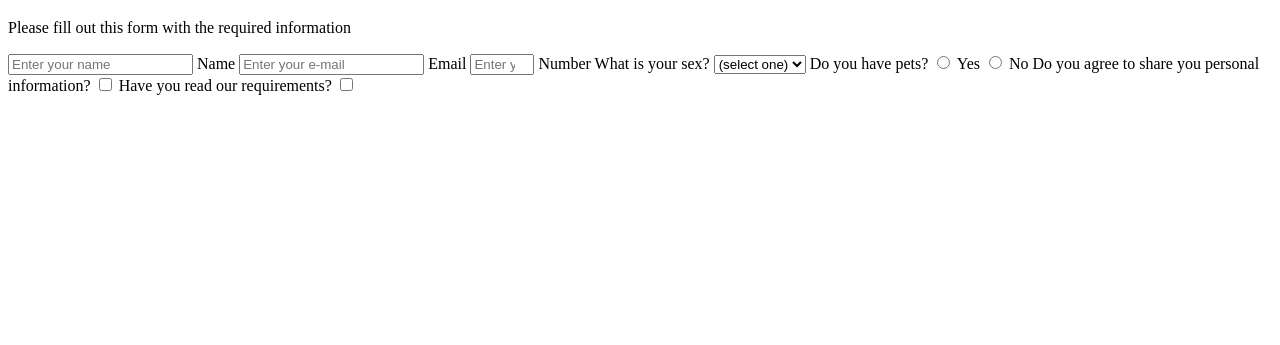
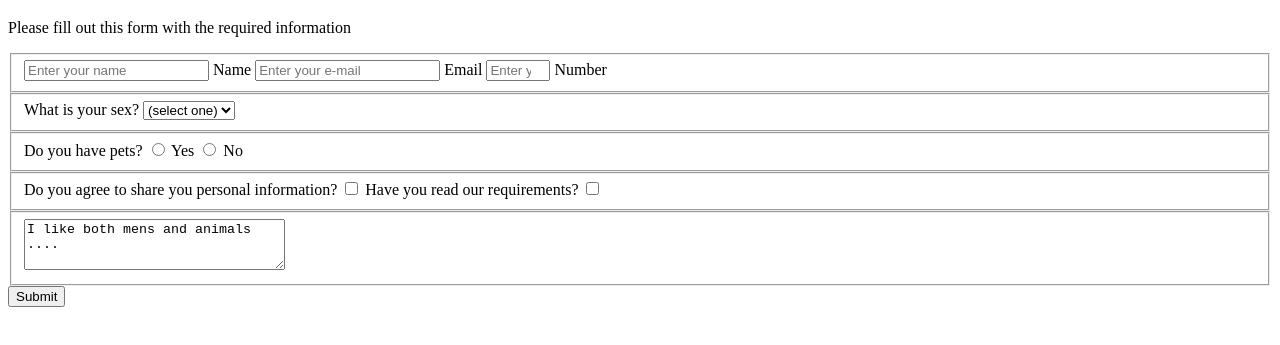
Before and after one commit to Dastinss/html-codewars-etc, a website: page sandbox-it-kamasutra/html/5-certificate-survey-form.html in a window 1280 px wide. Shown: the part 61-406 px from the top of the page. Drawn offline with Linux system fonts and the light colour scheme.

Commit message:
feat: #5 Survey Form- Certificate done

```diff
--- a/sandbox-it-kamasutra/html/5-certificate-survey-form.html
+++ b/sandbox-it-kamasutra/html/5-certificate-survey-form.html
@@ -8,11 +8,15 @@
 <h1 id='title'>Survey Form</h1>
 <p id='description'>Please fill out this form with the required information</p>
 <form id='survey-form'>
-    <label for='name' id='name-label'><input id='name' type='text' placeholder='Enter your name' required> Name</label>
+    <fieldset>
+        <label for='name' id='name-label'><input id='name' type='text' placeholder='Enter your name' required>
+            Name</label>
         <label for='email' id='email-label'><input id='email' type='email' placeholder='Enter your e-mail' required>
             Email</label>
         <label for='number-label' id='number-label'><input id='number' type='number' min='18' max='120'
                                                            placeholder='Enter your age'> Number</label>
+    </fieldset>
+    <fieldset>
         <label> What is your sex?
             <select id='dropdown'>
                 <option>(select one)</option>
@@ -21,16 +25,27 @@
                 <option>female</option>
                 <option>other</option>
             </select></label>
+    </fieldset>
+    <fieldset>
         <label> Do you have pets?
             <label><input type='radio' name='pets' value='Yes'> Yes</label>
             <label><input type='radio' name='pets' value='No'> No</label>
         </label>
+    </fieldset>
+    <fieldset>
         <label> Do you agree to share you personal information?
             <input type='checkbox' value='personal information'>
         </label>
         <label> Have you read our requirements?
             <input type='checkbox' value='requirements'>
         </label>
+    </fieldset>
+    <fieldset>
+        <label>
+            <textarea rows='3' cols='30'>I like both mens and animals ....</textarea>
+        </label>
+    </fieldset>
+    <button id='submit' type='submit'>Submit</button>
 </form>
 </body>
 </html>
```
Lines whose indentation alone changed are shown as unchanged.
